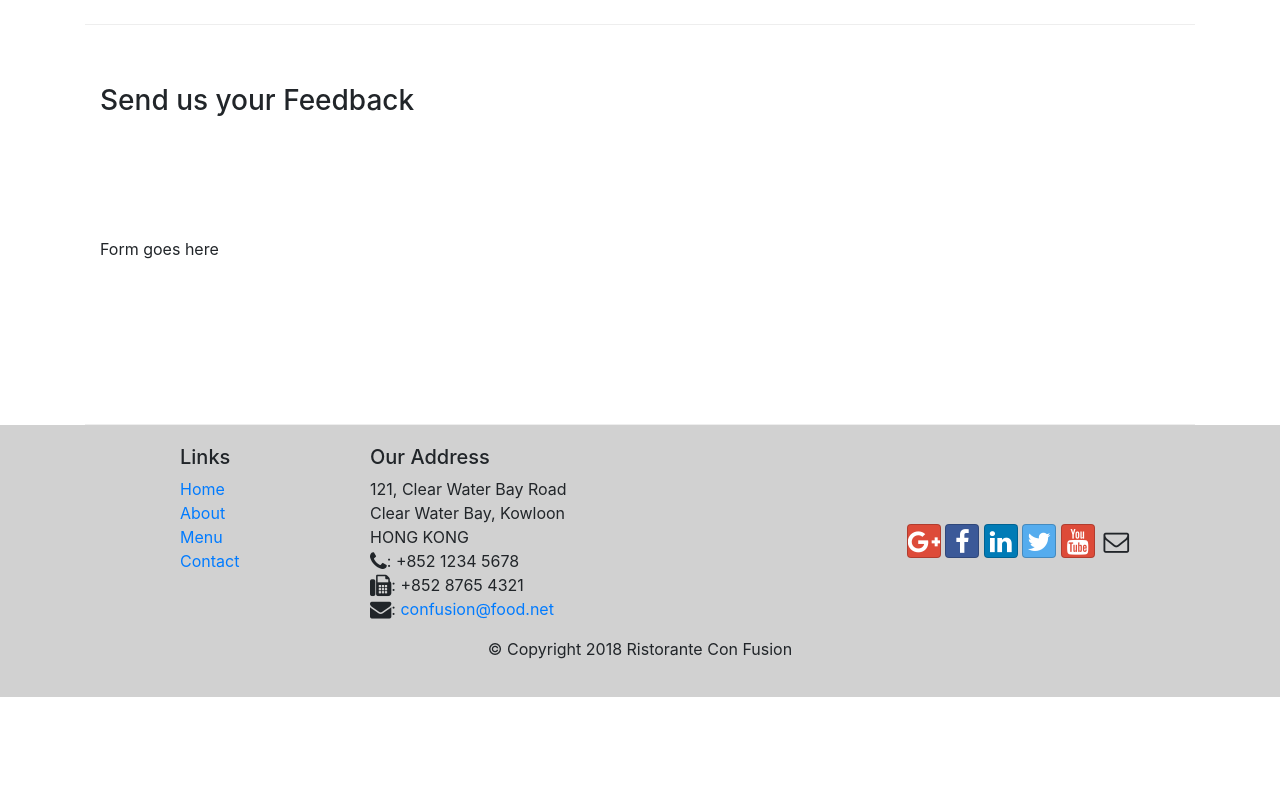
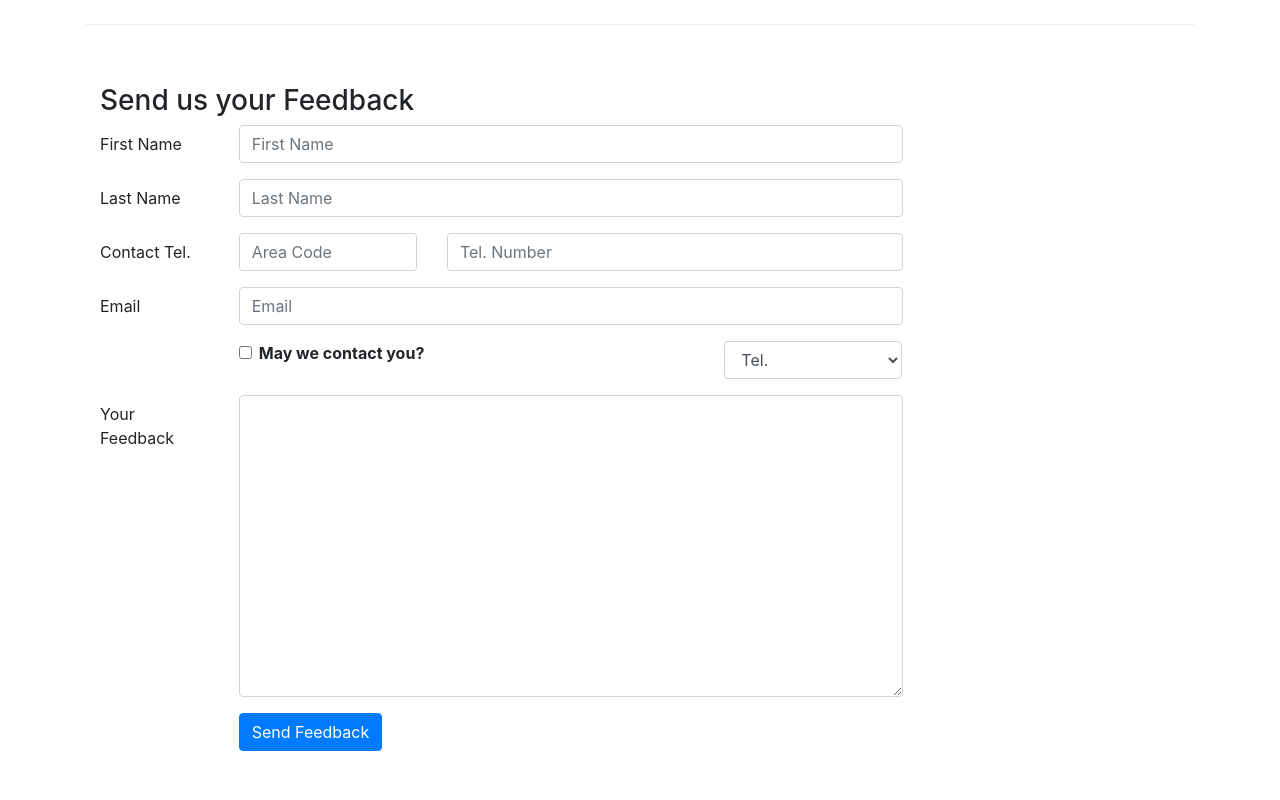
Before and after one commit to s-arslaan/restoranteConFusion, a website: page contactus.html in a window 1280 px wide. Shown: the part 840-1640 px from the top of the page. Before the commit the page ends 1537 px from the top, so only its background shows below. Drawn offline with nearby package versions, Linux system fonts and the light colour scheme.

Commit message:
bootstrap forms

```diff
--- a/contactus.html
+++ b/contactus.html
@@ -92,7 +92,64 @@
               <h3>Send us your Feedback</h3>
            </div>
             <div class="col-12 col-md-9">
-                Form goes here
+                <form>
+                    <div class="form-group row">
+                        <label for="firstname" class="col-md-2 col-form-label">First Name</label>
+                        <div class="col-md-10">
+                            <input type="text" class="form-control" id="firstname" name="firstname" placeholder="First Name">
+                        </div>
+                    </div>
+                    <div class="form-group row">
+                        <label for="lastname" class="col-md-2 col-form-label">Last Name</label>
+                        <div class="col-md-10">
+                            <input type="text" class="form-control" id="lastname" name="lastname" placeholder="Last Name">
+                        </div>
+                    </div>
+                    <div class="form-group row">
+                        <label for="telnum" class="col-12 col-md-2 col-form-label">Contact Tel.</label>
+                        <div class="col-5 col-md-3">
+                            <input type="tel" class="form-control" id="areacode" name="areacode" placeholder="Area Code">
+                        </div>
+                        <div class="col-7 col-md-7">
+                            <input type="text" class="form-control" id="telnum" name="telnum" placeholder="Tel. Number">
+                        </div>
+                    </div>
+                    <div class="form-group row">
+                        <label for="emailid" class="col-md-2 col-form-label">Email</label>
+                        <div class="col-md-10">
+                            <input type="email" class="form-control" id="emailid" name="emailid" placeholder="Email">
+                        </div>
+                    </div>
+                    <div class="form-group row">
+                        <div class="col-md-6 offset-md-2">
+                            <div class="form-check">
+                                <input type="checkbox" class="form-check-input" name="approve" id="approve" value="">
+                                <label class="form-check-label" for="approve">
+                                    <strong>May we contact you?</strong>
+                                </label>
+                            </div>
+                        </div>
+                        <div class="col-md-3 offset-md-1">
+                            <select class="form-control">
+                                <option>Tel.</option>
+                                <option>Email</option>
+                            </select>
+                        </div>
+                    </div>
+                    <div class="form-group row">
+                        <label for="feedback" class="col-md-2 col-form-label">Your Feedback</label>
+                        <div class="col-md-10">
+                            <textarea class="form-control" id="feedback" name="feedback" rows="12"></textarea>
+                        </div>
+                    </div>
+                    <div class="form-group row">
+                        <div class="offset-md-2 col-md-10">
+                            <button type="submit" class="btn btn-primary">
+                                Send Feedback
+                            </button>
+                        </div>
+                    </div>
+                </form>
             </div>
              <div class="col-12 col-md">
             </div>
```
